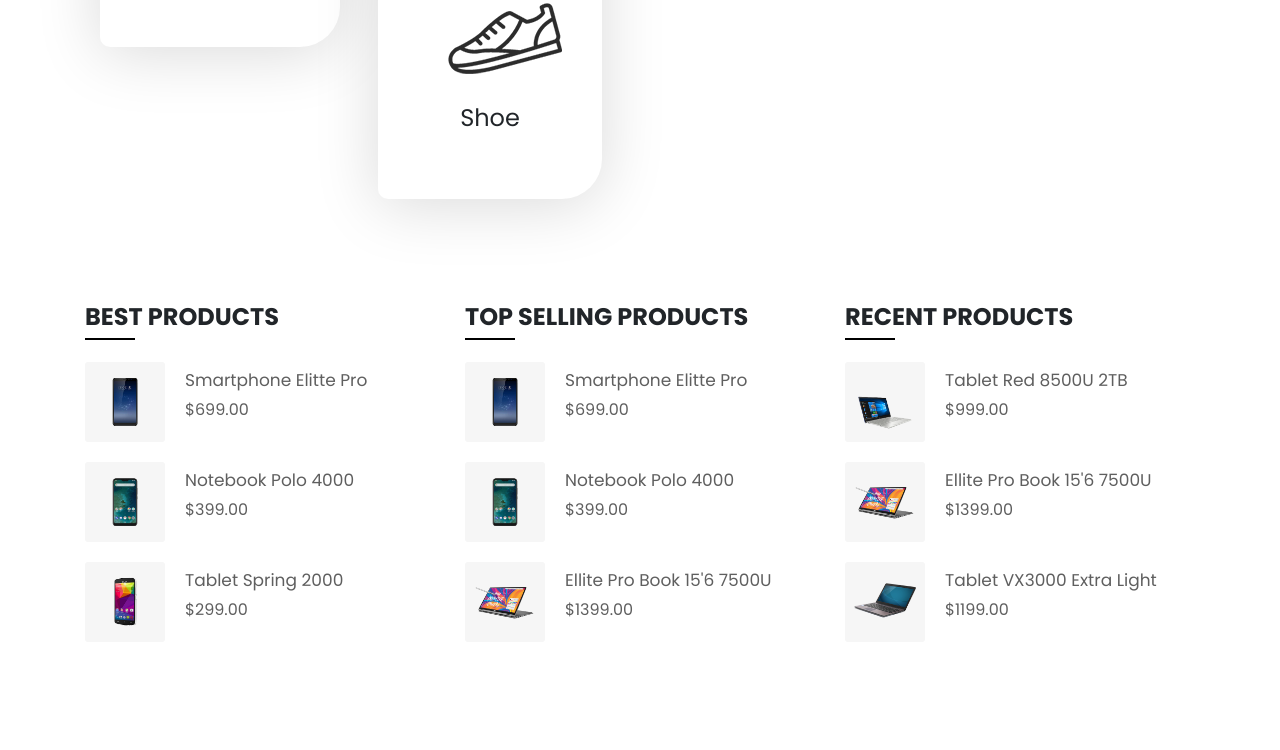
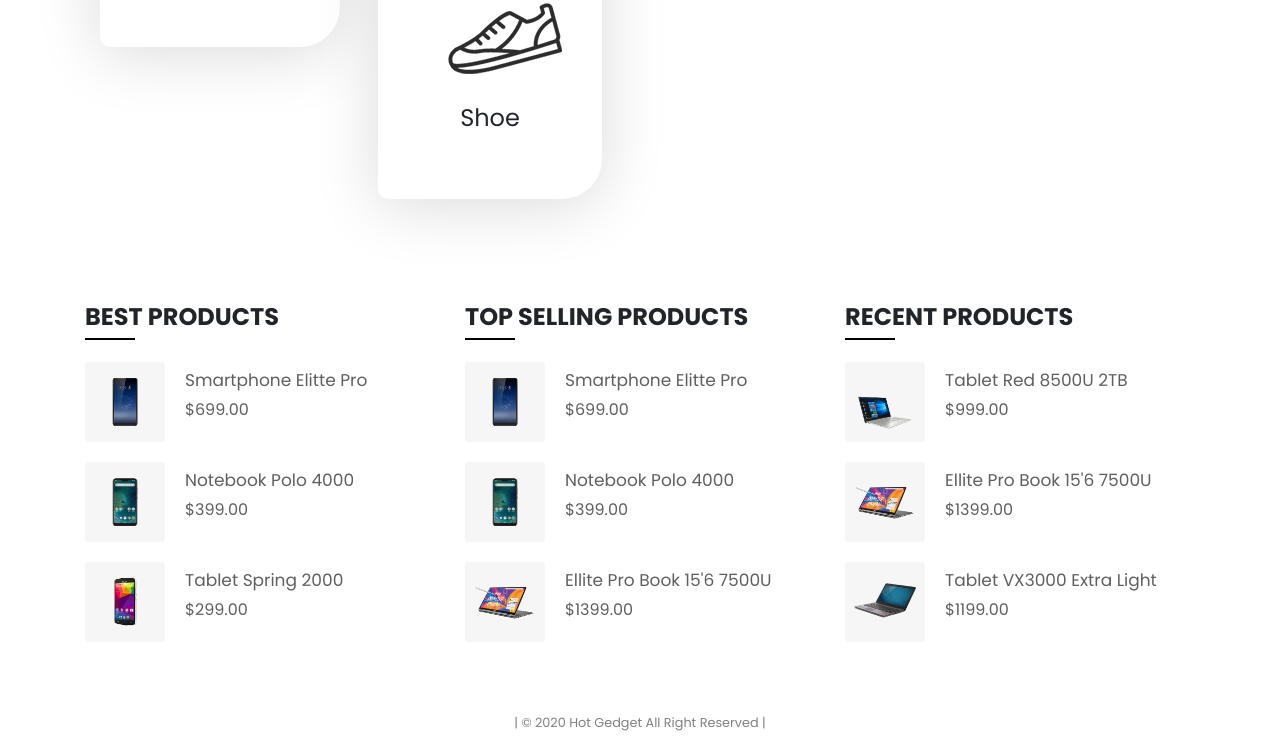
Before and after one commit to mahadirahman/hot-gedget, a plain HTML site: page index.html in a window 1280 px wide. Shown: the part 2846-3596 px from the top of the page. Before the commit the page ends 3556 px from the top, so only its background shows below. Drawn offline with nearby package versions, Linux system fonts and the light colour scheme.

Commit message:
Revision

```diff
--- a/index.html
+++ b/index.html
@@ -338,7 +338,7 @@
   </div>
 </section>
 <footer>
-
+  <p class="text-center"><small>| &copy; 2020 Hot Gedget All Right Reserved |</small></p>
 </footer>
       <script src="https://code.jquery.com/jquery-3.4.1.slim.min.js" integrity="sha384-J6qa4849blE2+poT4WnyKhv5vZF5SrPo0iEjwBvKU7imGFAV0wwj1yYfoRSJoZ+n" crossorigin="anonymous"></script>
       <script src="https://cdn.jsdelivr.net/npm/popper.js@1.16.0/dist/umd/popper.min.js" integrity="sha384-Q6E9RHvbIyZFJoft+2mJbHaEWldlvI9IOYy5n3zV9zzTtmI3UksdQRVvoxMfooAo" crossorigin="anonymous"></script>
```
Also changed, not shown: style.css (line endings or trailing spaces).
